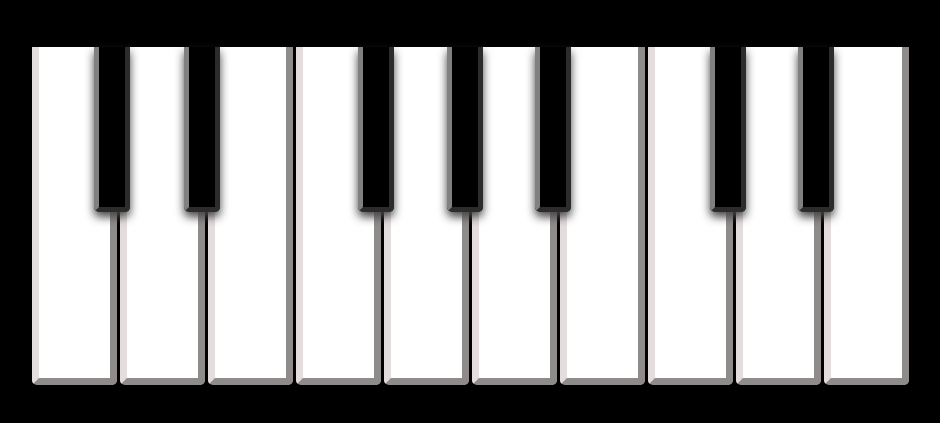
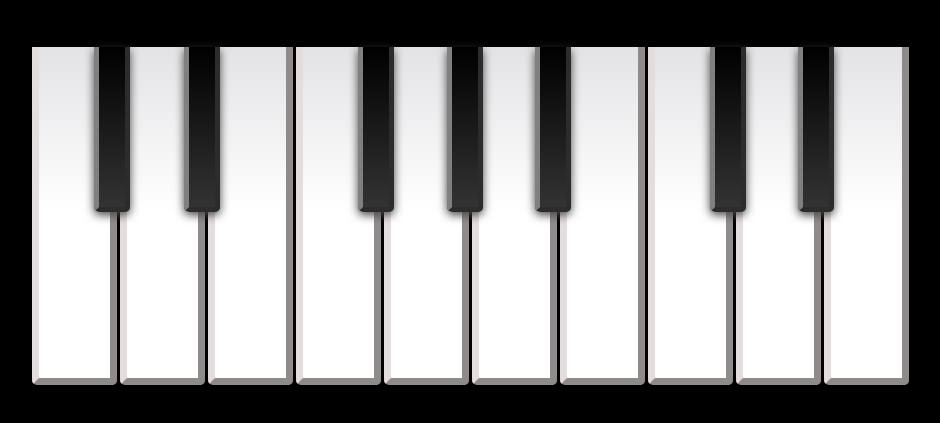
Before and after one commit to aliho3ein/piano-rc, a plain HTML site: page index.html in a window 1280 px wide. Shown: the part 277-700 px from the top of the page, without its empty margins (171-1111 px from the left). Drawn offline with Linux system fonts and the light colour scheme.

Commit message:
E piano style

```diff
--- a/style/main.scss
+++ b/style/main.scss
@@ -48,7 +48,7 @@ body {
     width: 80px;
     margin-left: 3px;
     padding-bottom: 2%;
-    background: #fff;
+    background: linear-gradient(to top, #fff, #fff, rgb(227, 227, 230));
     border-radius: 0px 0px 5px 5px;
     border: 7px outset rgb(228, 221, 221);
     border-top: none;
@@ -68,7 +68,8 @@ body {
     position: absolute;
     display: flex;
     border-radius: 0px 0px 5px 5px;
-    background-color: black;
+    background: linear-gradient(to top, #333, #000);
+    //  black;
     border: 5px outset gray;
     border-top: none;
     z-index: 2;
@@ -76,7 +77,7 @@ body {
     justify-content: center;
     padding: 0;
     cursor: pointer;
-    box-shadow: 0px 5px 10px rgb(70, 69, 69);
+    box-shadow: 0px 3px 10px rgb(70, 69, 69);
     color: #fff;
     &:active {
       background-color: rgb(33, 32, 32);
```
Also changed, not shown: style/main.css, 1 other file.
